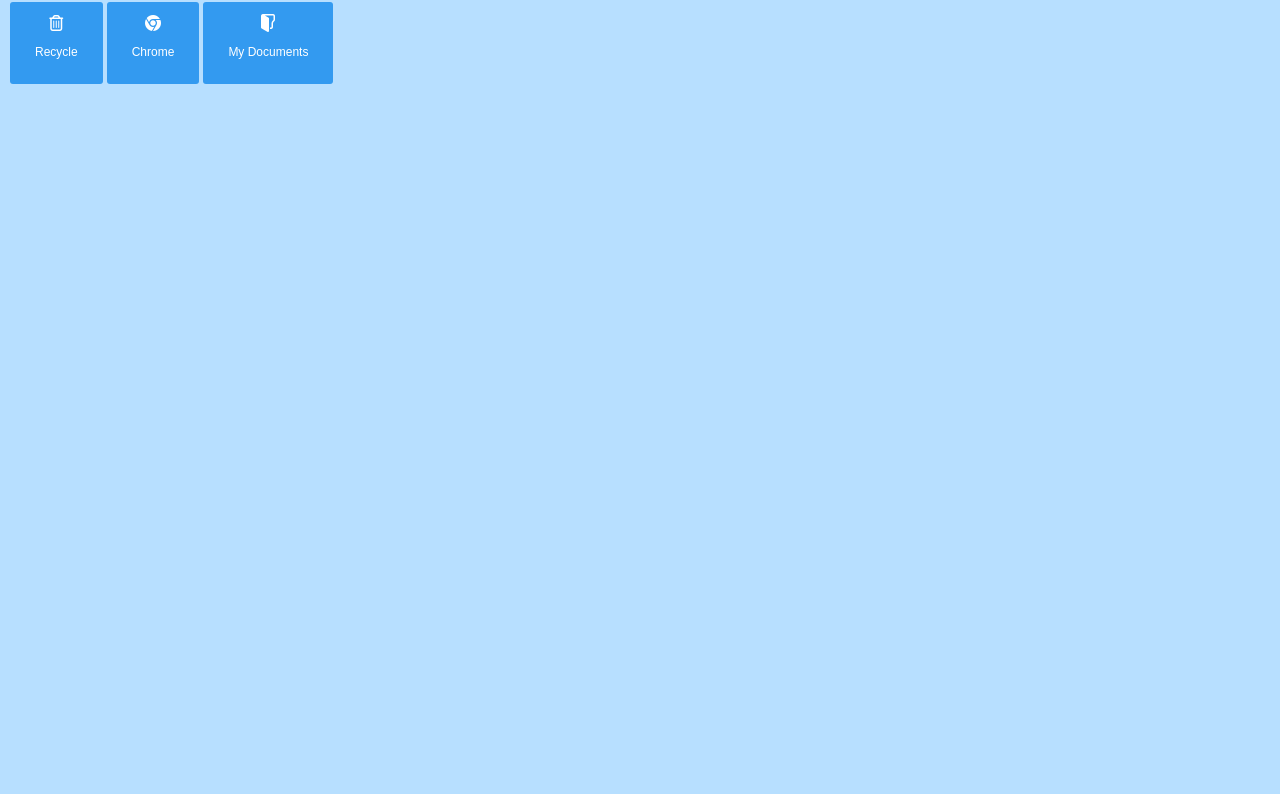
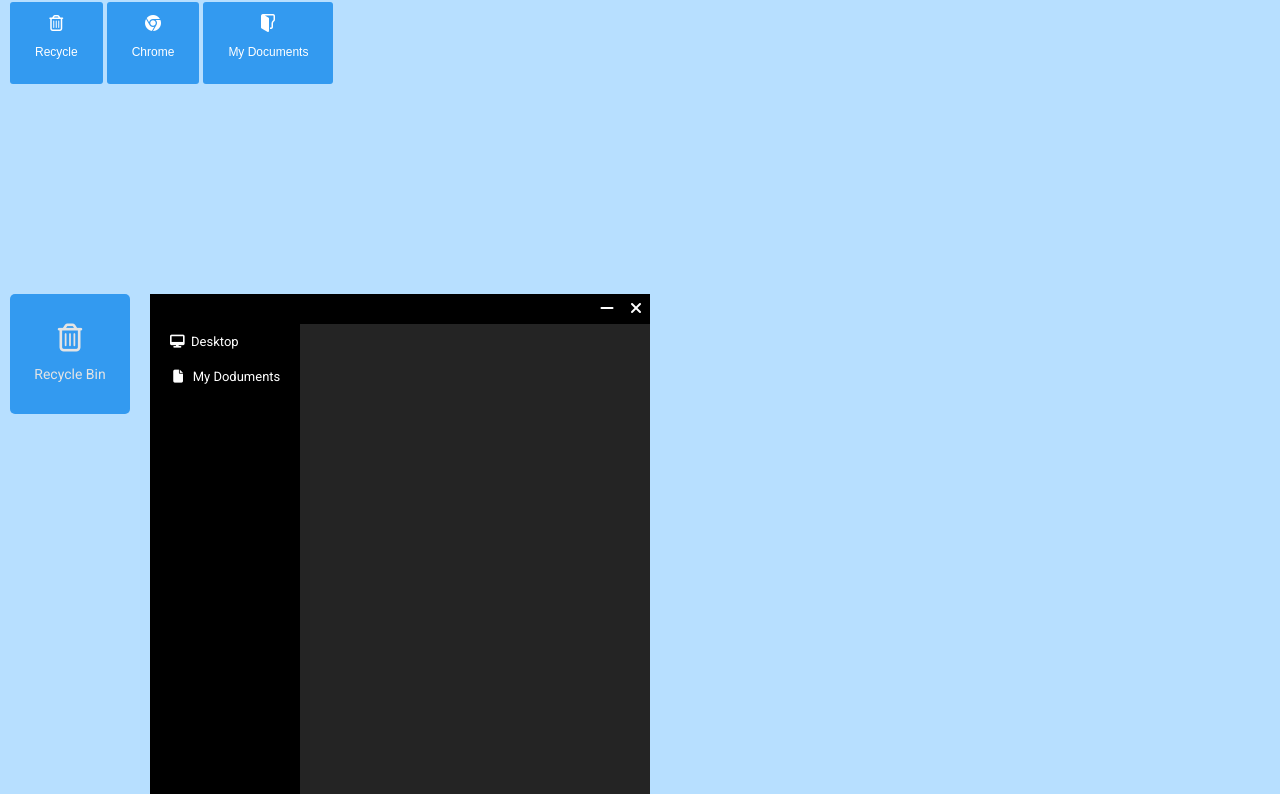
Before and after one commit to ShockAwer-Tech/windows-xp-clone, a plain HTML site: page index.html in a window 1280 px wide. Shown: the part 50-844 px from the top of the page. Before the commit the page ends 800 px from the top, so only its background shows below. Drawn offline with Linux system fonts and the light colour scheme.

Commit message:
implementing recycle bin: window can open and close on click as well as close button functions

```diff
--- a/css/index.css
+++ b/css/index.css
@@ -132,7 +132,10 @@ p {
   position: relative;
   display: inline-block;
 }
-
+.recyclebin-window-style {
+  left: 100px;
+  top: 100px;
+}
 /* Dropdown Content (Hidden by Default) */
 .setdropdown-content {
   display: none;
--- /dev/null
+++ b/css/recycle-bin.css
@@ -0,0 +1,120 @@
+* {
+  /*outline: 1px solid red !important;*/
+}
+.show {
+  display: block;
+}
+.hide {
+  display: none;
+}
+.recycle-bin-style {
+  position: relative;
+  top: 200px;
+  background-color: #339af0;
+  width: 100px;
+  height: 80px;
+  margin-left: 10px;
+  padding: 30px 10px 10px 10px;
+  border-radius: 5px;
+}
+.recycle-bin-style:hover {
+  background-color: #21669e;
+  color: #fff;
+  cursor: pointer;
+}
+.recycle-bin-style:hover i {
+  color: #ffffff;
+}
+.recycle-bin-style:hover p {
+  color: #ffffff;
+}
+.recycle-bin-content {
+  text-align: center;
+}
+.recycle-bin-content i {
+  color: rgb(228, 228, 228);
+  font-size: 28px;
+  text-align: center;
+}
+.recycle-bin-content p {
+  color: rgb(228, 228, 228);
+  font-size: 14px;
+  text-align: center;
+  font-family: 'Roboto', sans-serif;
+}
+.recycle-bin-window {
+  width: 500px;
+  height: 500px;
+  background-color: #ccc;
+  position: relative;
+  left: 150px;
+  top: 80px;
+  display: flex;
+  flex-direction: row;
+}
+.recycle-bin-left-pane {
+  width: 150px;
+  background-color: #000;
+}
+.recycle-bin-right-pane {
+  width: 350px;
+  background-color: rgb(36, 36, 36);
+}
+.nav a {
+  display: block;
+  color: #fff;
+  text-decoration: none;
+  font-size: 13px;
+  padding: 10px 0 10px 20px ;
+  font-family: 'Roboto', sans-serif;
+
+}
+.nav a:hover {
+  background-color: #4a4a4a;
+  color: #fff;
+}
+.white-text {
+  color: #fff;
+}
+.recycle-window-style {
+  width: 500px;
+  height: 500px;
+  position: relative;
+  left: 150px;
+  top: 80px;
+}
+.recycle-window-style-content-wrapper-header {
+  height: 30px;
+  background-color: #000;
+}
+.recycle-window-style-content-wrapper {
+  display: flex;
+  flex-direction: row;
+  height: 470px;
+}
+.recycle-window-style-content-left-pane {
+  width: 150px;
+  background-color: #000;
+}
+.recycle-window-style-content-right-pane {
+  width: 350px;
+  background-color: rgb(36, 36, 36);
+}
+.close-button a {
+  color: #fff;
+  float: right;
+  padding: 6px 8px;
+  text-decoration: none;
+}
+.close-button a:hover {
+  background-color: red;
+}
+.min-button a {
+  color: #fff;
+  float: right;
+  padding: 6px 8px;
+  text-decoration: none;
+}
+.min-button a:hover {
+  background-color: #4a4a4a;
+}
--- a/index.html
+++ b/index.html
@@ -6,12 +6,14 @@
     <meta http-equiv="X-UA-Compatible" content="ie=edge" />
     <title>Windows Xp</title>
     <link rel="stylesheet" href="css/index.css" />
+    <link rel="stylesheet" href="css/recycle-bin.css" />
     <link
       href="https://stackpath.bootstrapcdn.com/font-awesome/4.7.0/css/font-awesome.min.css"
       rel="stylesheet"
       integrity="sha384-wvfXpqpZZVQGK6TAh5PVlGOfQNHSoD2xbE+QkPxCAFlNEevoEH3Sl0sibVcOQVnN"
       crossorigin="anonymous"
     />
+    <link href="https://fonts.googleapis.com/css?family=Manjari|Roboto&display=swap" rel="stylesheet">
 
     <script src="https://kit.fontawesome.com/a076d05399.js"></script>
     <style></style>
@@ -76,8 +78,40 @@
         </button>
       </div>
     </div>
+    <!-- Recycle Bin -->
+    <div class="recycle-bin-style" id="recycle-bin-button">
+      <div class="recycle-bin-content">
+        <i class="far fa-trash-alt"></i>
+        <p>Recycle Bin</p>
+      </div>
+    </div>
+    <section id="recycle-bin-window" class="recycle-window-style" style="display: nne;">
+      <div class="recycle-window-style-content-wrapper-header" style="">
+        <div class="close-button">
+          <a id="close-button" href="#"><i class="fas fa-times"></i></a>
+        </div>
+        <div class="min-button">
+          <a id="min-button" href="#"><i class="fas fa-minus"></i></a>
+        </div>
+      </div>
+      <div class="recycle-window-style-content-wrapper">
+        <div class="recycle-window-style-content-left-pane">
+          <div class="nav">
+            <a href="#"><i class="fas fa-desktop"></i>&nbsp;&nbsp;<span>Desktop</span> </a>
+            <a href="#">&nbsp;<i class="fas fa-file"></i>&nbsp;&nbsp;&nbsp;<span>My Doduments</span> </a>
+          </div>
+        </div>
+        <div class="recycle-window-style-content-right-pane">
+          <div>
+            <!-- <button id="test-button">Click me</button> -->
+          </div>
+        </div>
+      </div>
+    </section>
+    <!-- Recycle Bin -->
     <script type="text/javascript" src="src/start.js"></script>
     <script type="text/javascript" src="src/settings.js"></script>
     <script type="text/javascript" src="src/date-time.js"></script>
+    <script type="text/javascript" src="src/recycle-bin.js"></script>
   </body>
 </html>
--- /dev/null
+++ b/src/recycle-bin.js
@@ -0,0 +1,16 @@
+var recycleBinButton = document.getElementById("recycle-bin-button");
+var recycleBinWindow = document.getElementById("recycle-bin-window");
+
+recycleBinButton.addEventListener("click", function() {
+  if(recycleBinWindow.style.display === "none"){
+  	recycleBinWindow.style.display = "block";
+  }else {
+  	recycleBinWindow.style.display = "none";
+  }
+});
+
+var closeButton = document.getElementById("close-button");
+
+closeButton.addEventListener("click", function(){
+	recycleBinWindow.style.display = "none";
+})
```
